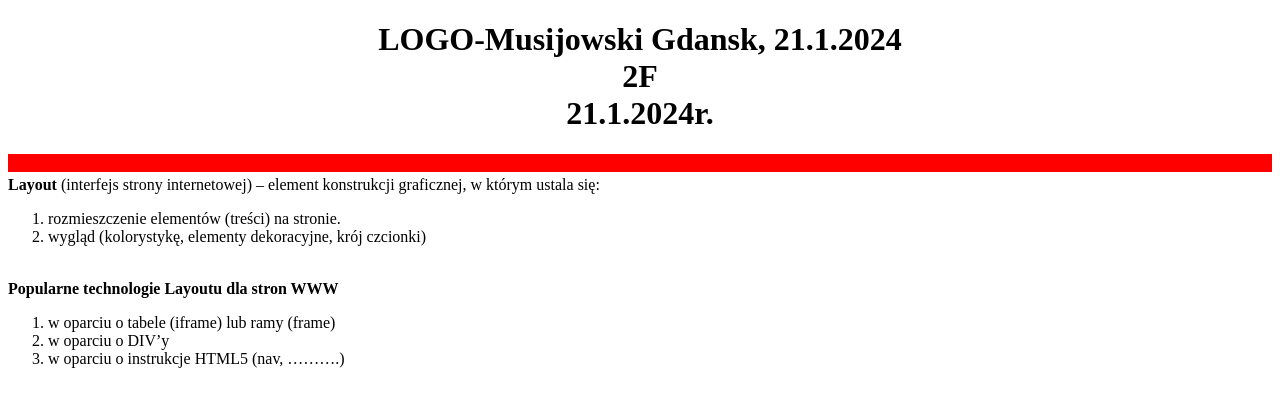
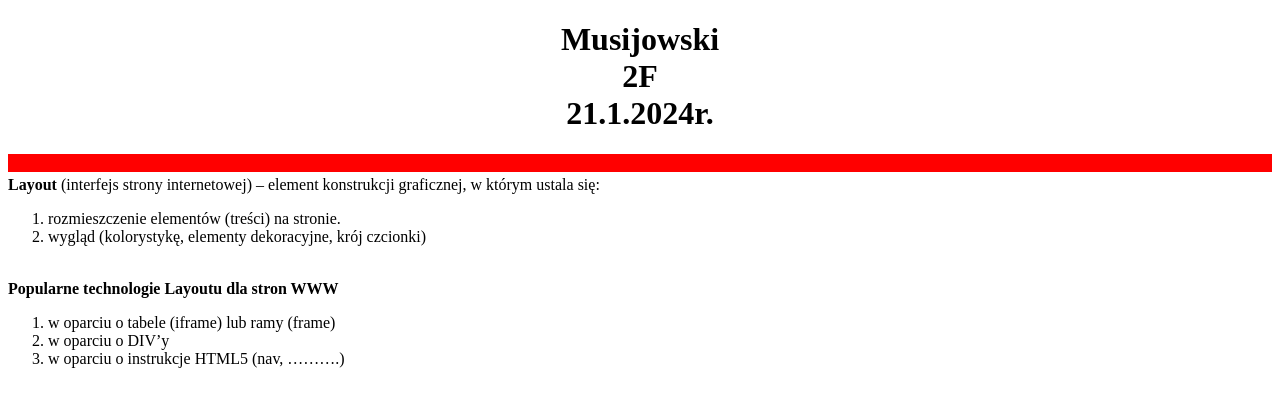
Before and after one commit to KamilMusi/repozytiorium2, a plain HTML site: page glowny_musijowski.html in a window 1280 px wide. Drawn offline with Linux system fonts and the light colour scheme.

Commit message:
Update glowny_musijowski.html

```diff
--- a/glowny_musijowski.html
+++ b/glowny_musijowski.html
@@ -5,7 +5,7 @@
 <meta charset="utf-8">
 </head>
 <body>
-<h1 align="center">LOGO-Musijowski Gdansk, 21.1.2024<br>2F<br>21.1.2024r.</h1>
+<h1 align="center">Musijowski<br>2F<br>21.1.2024r.</h1>
 <marquee bgcolor="red">Pozdrowienia</marquee>
 
 <b>Layout</b> (interfejs strony internetowej) – element konstrukcji graficznej, w którym ustala się:<br>
```
